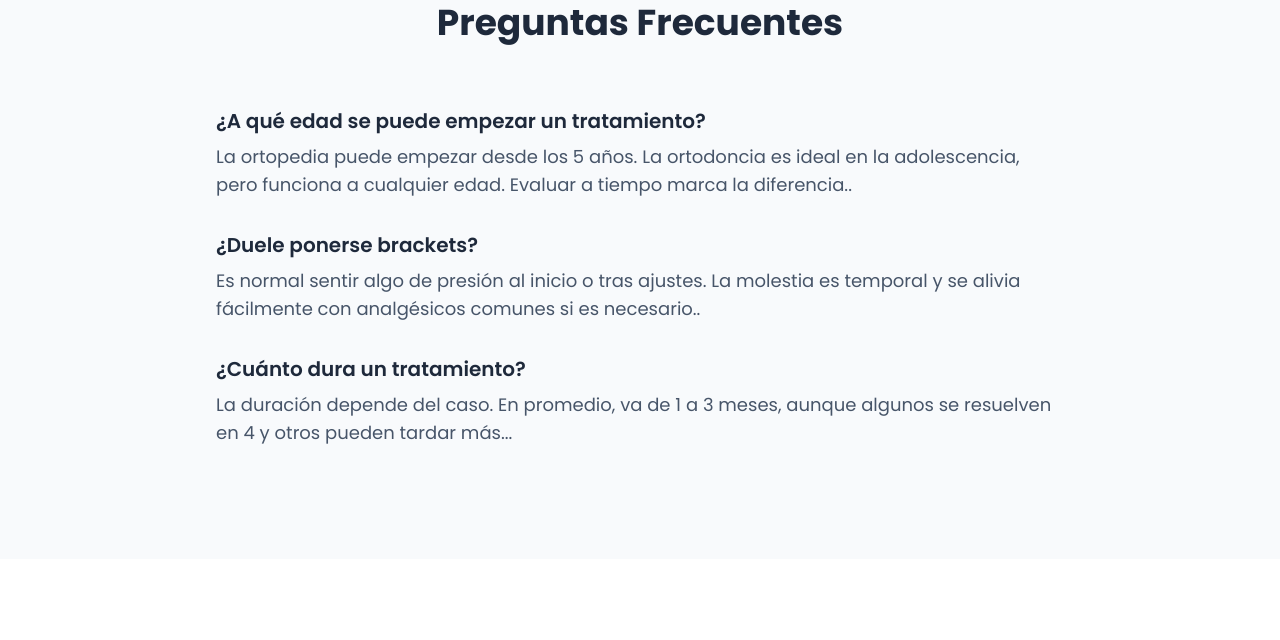
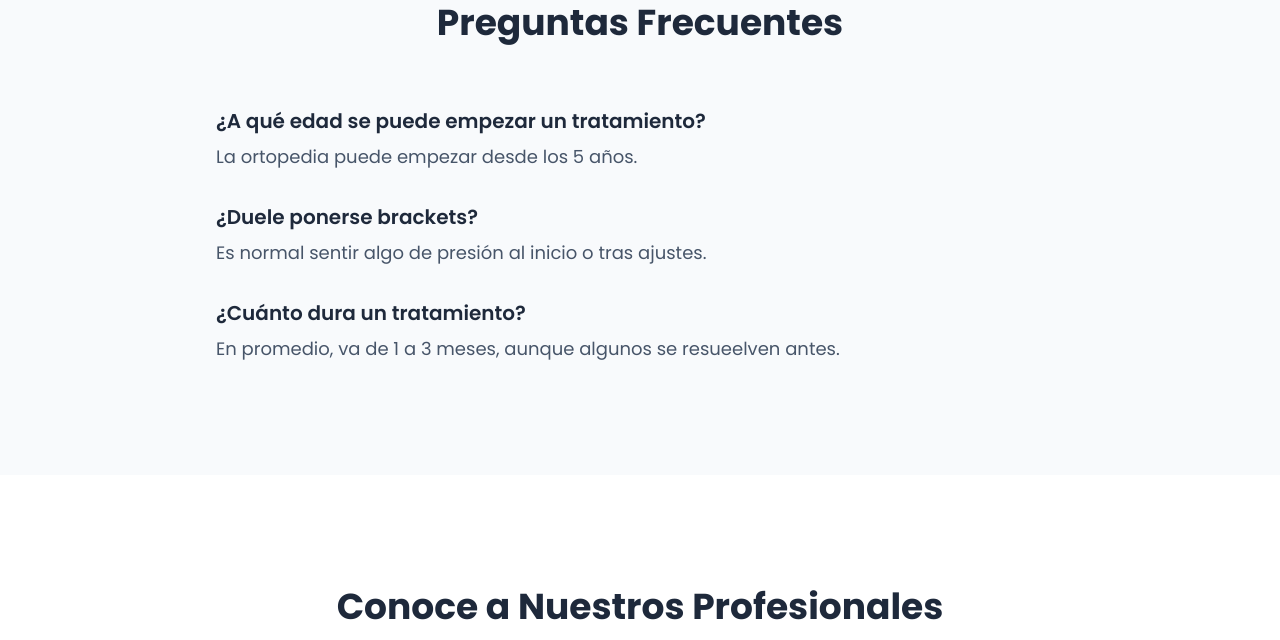
Before and after one commit to Andeiquick/prueba-2, a plain HTML site: page index.html in a window 1280 px wide. Shown: the part 5037-5677 px from the top of the page. Drawn offline with nearby package versions, Linux system fonts and the light colour scheme.

Commit message:
Update index.html

```diff
--- a/index.html
+++ b/index.html
@@ -315,14 +315,14 @@
                 <div class="space-y-8">
                     <div>
                         <h3 class="text-xl font-semibold text-slate-800">¿A qué edad se puede empezar un tratamiento?</h3>
-                        <p class="mt-2 text-base md:text-lg text-slate-600">La ortopedia puede empezar desde los 5 años. La ortodoncia es ideal en la adolescencia, pero funciona a cualquier edad. Evaluar a tiempo marca la diferencia..</p>
+                        <p class="mt-2 text-base md:text-lg text-slate-600">La ortopedia puede empezar desde los 5 años.</p>
                     </div>
                      <div>
                         <h3 class="text-xl font-semibold text-slate-800">¿Duele ponerse brackets?</h3>
-                        <p class="mt-2 text-base md:text-lg text-slate-600">Es normal sentir algo de presión al inicio o tras ajustes. La molestia es temporal y se alivia fácilmente con analgésicos comunes si es necesario.. </div>
+                        <p class="mt-2 text-base md:text-lg text-slate-600">Es normal sentir algo de presión al inicio o tras ajustes. </div>
                      <div>
                         <h3 class="text-xl font-semibold text-slate-800">¿Cuánto dura un tratamiento?</h3>
-                        <p class="mt-2 text-base md:text-lg text-slate-600">La duración depende del caso. En promedio, va de 1 a 3 meses, aunque algunos se resuelven en 4 y otros pueden tardar más...</p>
+                        <p class="mt-2 text-base md:text-lg text-slate-600">En promedio, va de 1 a 3 meses, aunque algunos se resueelven antes.</p>
                     </div>
                 </div>
             </div>
```
